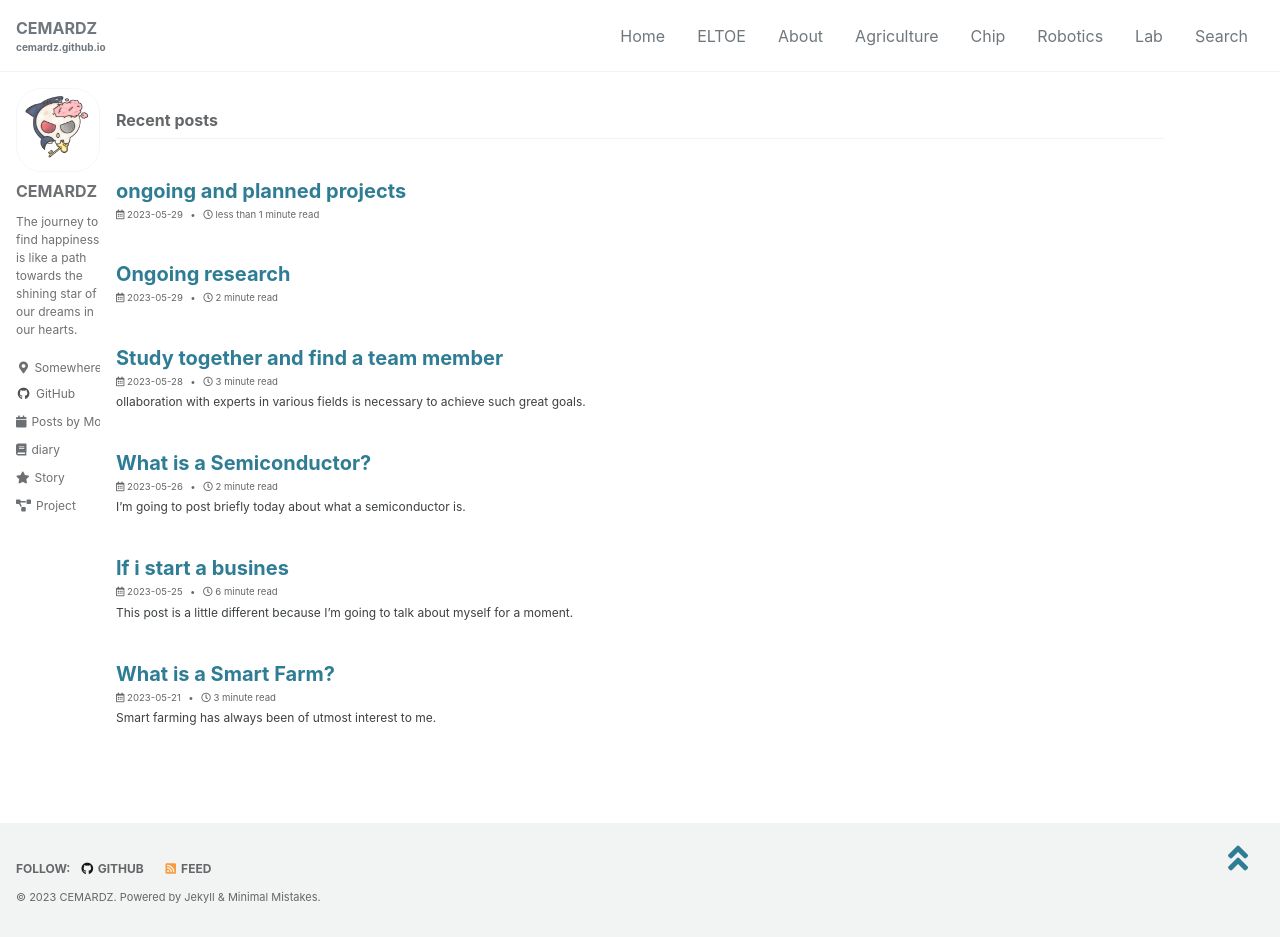
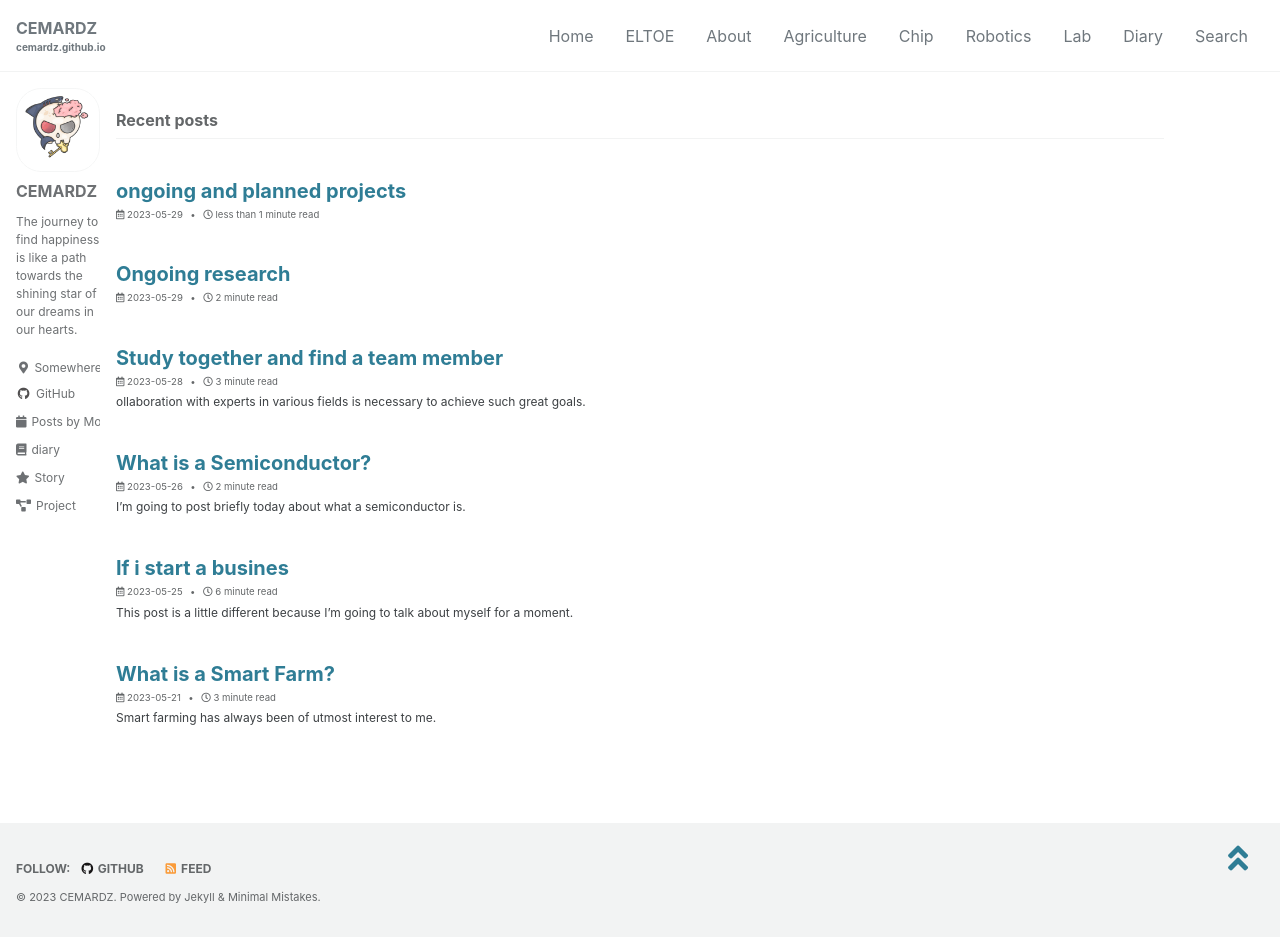
Before and after one commit to cemardz/cemardz.github.io, a Jekyll site: the page built from index.html, in a window 1280 px wide. Built offline with Jekyll 4.4.1, drawn with Linux system fonts in a browser that asks for light colours; cached includes are drawn as plain includes; some web fonts are replaced; the list of posts is cut into pages by our own code.

Commit message:
Update navigation.yml

```diff
--- a/_data/navigation.yml
+++ b/_data/navigation.yml
@@ -14,6 +14,8 @@ main:
     url: /robotics/
   - title: "Lab"
     url: /lab/
+  - title: "Diary"
+    url: /diary/
   # - title: "Project"
   #   url: /project/
   # - title: "Category"
```
